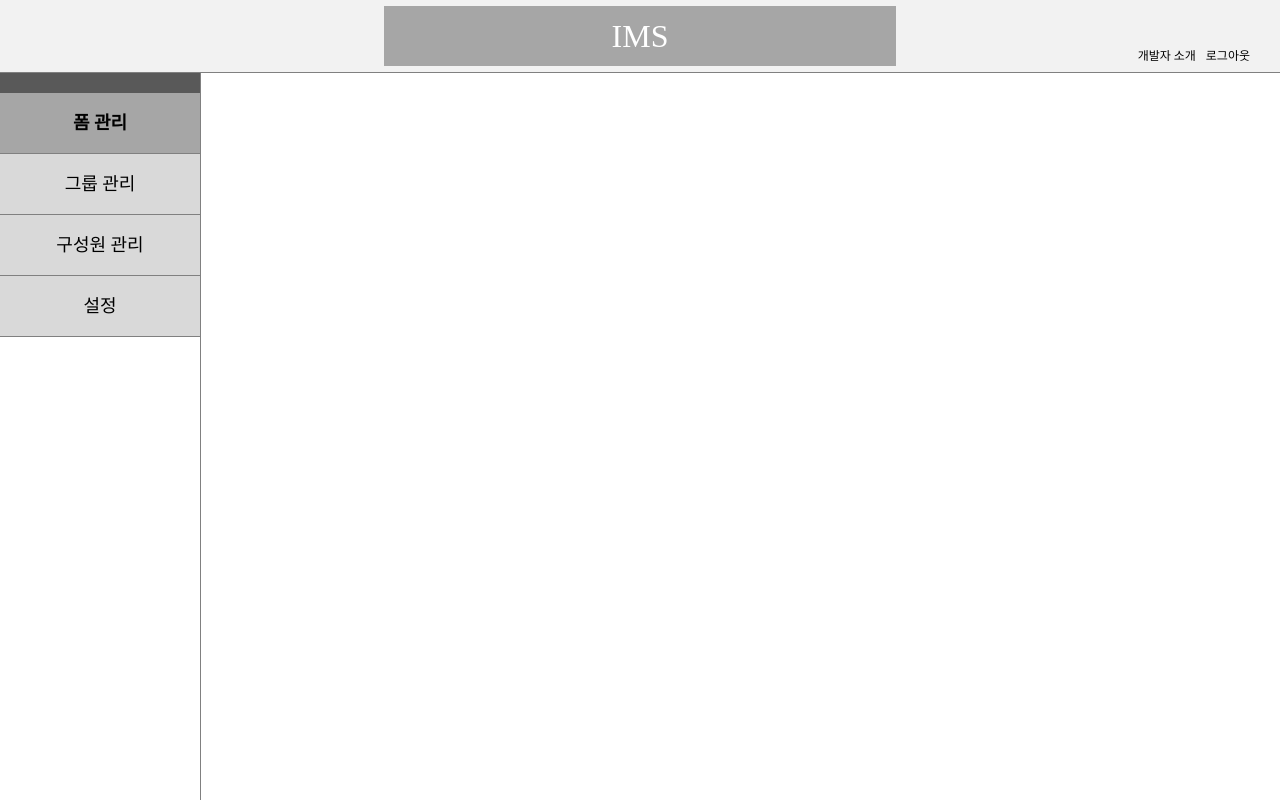
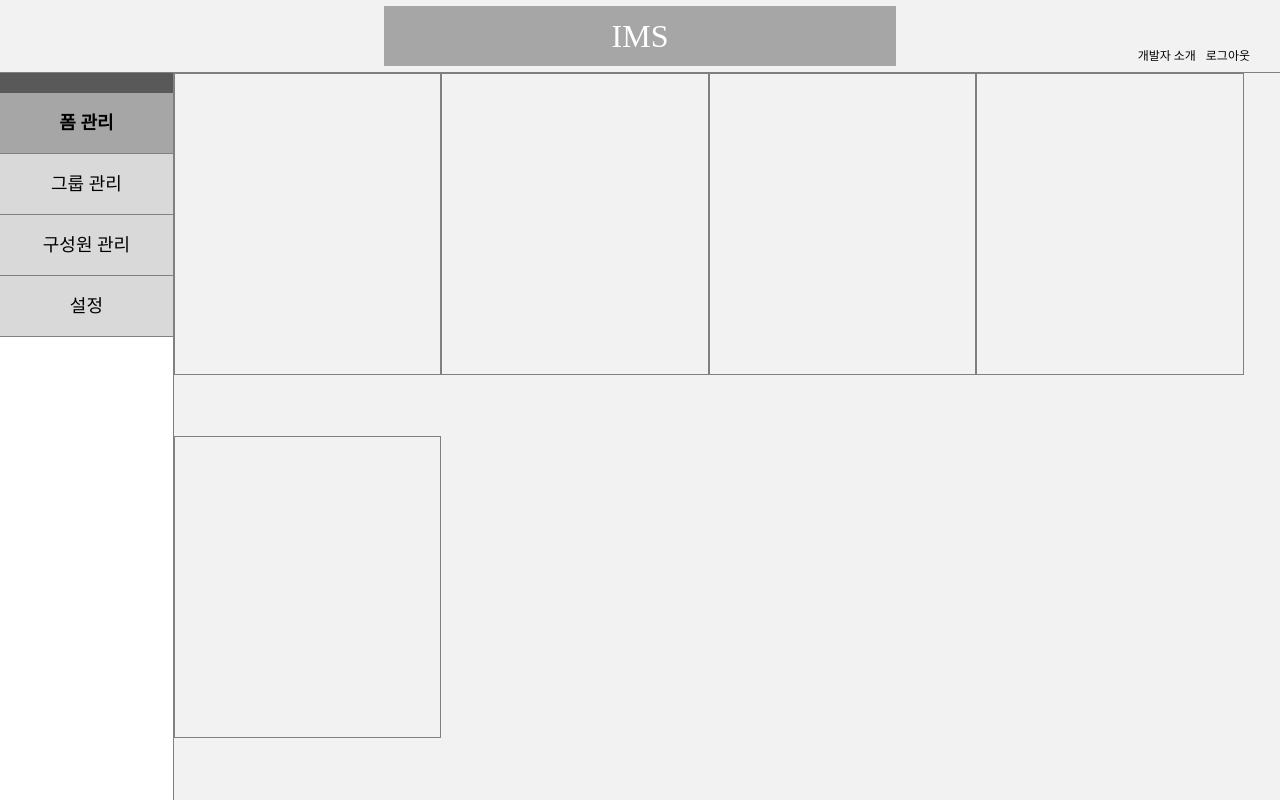
Before and after one commit to DSM-IMS/SkyBlue, a React (Create React App) app in the folder ims-client/: page /main/form in a window 1280 px wide. Built offline with nearby package versions, Linux system fonts and the light colour scheme.

Commit message:
[ADD] <Form.js> Form UI 제작 중

```diff
--- a/ims-client/src/components/main/Main.js
+++ b/ims-client/src/components/main/Main.js
@@ -1,11 +1,14 @@
 import React from 'react';
 import * as S from './styles';
+import { Route } from 'react-router-dom';
 import Nav from './nav/Nav';
+import Form from './form/Form';
 
 const Main = () => {
 	return (
 		<S.Container>
 			<Nav />
+			<Route path="/main/form" component={Form} />
 		</S.Container>
 	);
 };
--- /dev/null
+++ b/ims-client/src/components/main/form/Form.js
@@ -0,0 +1,63 @@
+import React, { useState } from 'react';
+import * as S from './styles';
+
+const Form = () => {
+	const [formItems, setFormItems] = useState([
+		{
+			id: 1,
+			title: '우유 급식 신청서',
+			date: '2020.06.1',
+			ongoing: false,
+
+			checked: true,
+		},
+		{
+			id: 2,
+			title: '우유 급식 신청서',
+			date: '2020.06.2',
+			ongoing: true,
+
+			checked: true,
+		},
+		{
+			id: 3,
+			title: '우유 급식 신청서',
+			date: '2020.06.1',
+			ongoing: false,
+
+			checked: false,
+		},
+		{
+			id: 4,
+			title: '우유 급식 신청서',
+			date: '2020.06.2',
+			ongoing: true,
+
+			checked: true,
+		},
+		{
+			id: 5,
+			title: '우유 급식 신청서',
+			date: '2020.06.1',
+			ongoing: false,
+
+			checked: false,
+		},
+	]);
+
+	return (
+		<S.Container>
+			{formItems.length ? (
+				<S.FormWrap>
+					{formItems.map((formItem) => (
+						<S.FormItem />
+					))}
+				</S.FormWrap>
+			) : (
+				<p>"지금은 폼이 없습니다."</p>
+			)}
+		</S.Container>
+	);
+};
+
+export default Form;
--- /dev/null
+++ b/ims-client/src/components/main/form/styles.js
@@ -0,0 +1,24 @@
+import styled from 'styled-components';
+
+export const Container = styled.div`
+	display: flex;
+	width: 100%;
+	height: 100%;
+	background: #f2f2f2;
+	flex-direction: column;
+`;
+
+export const FormWrap = styled.div`
+	display: flex;
+	width: 100%;
+	height: 100%;
+	flex-wrap: wrap;
+	overflow: auto;
+`;
+
+export const FormItem = styled.div`
+	width: 24%;
+	height: 300px;
+	flex: 0 1 auto;
+	border: 1px solid gray;
+`;
```
